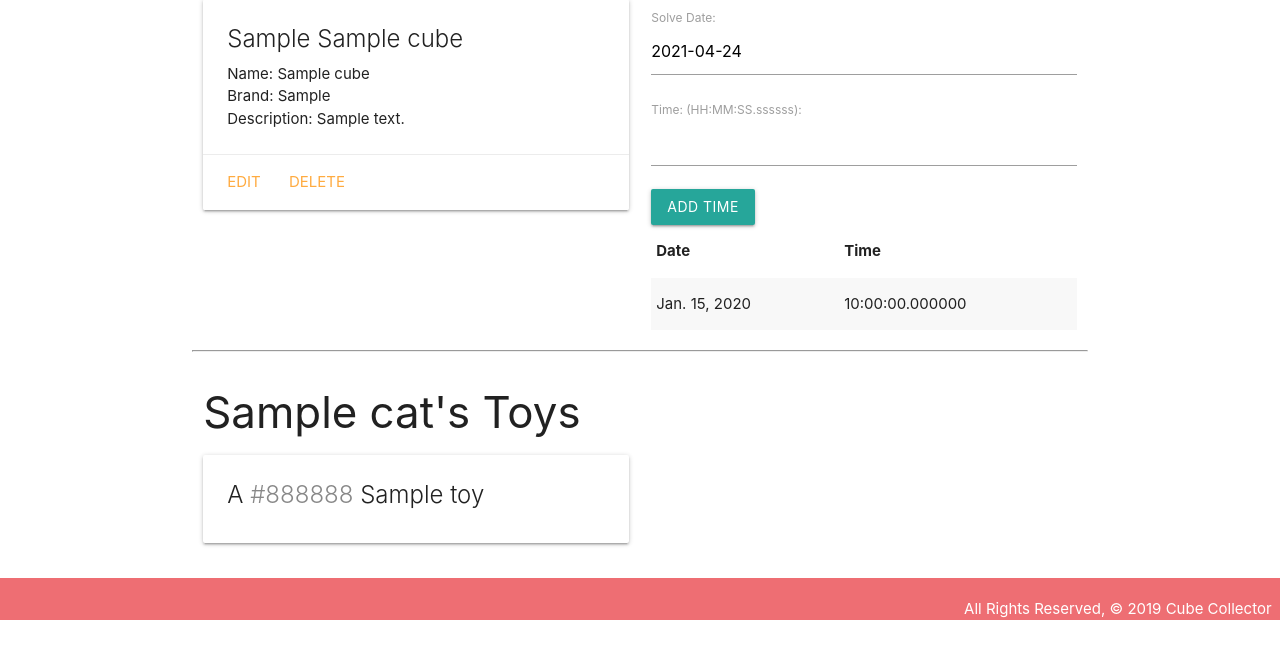
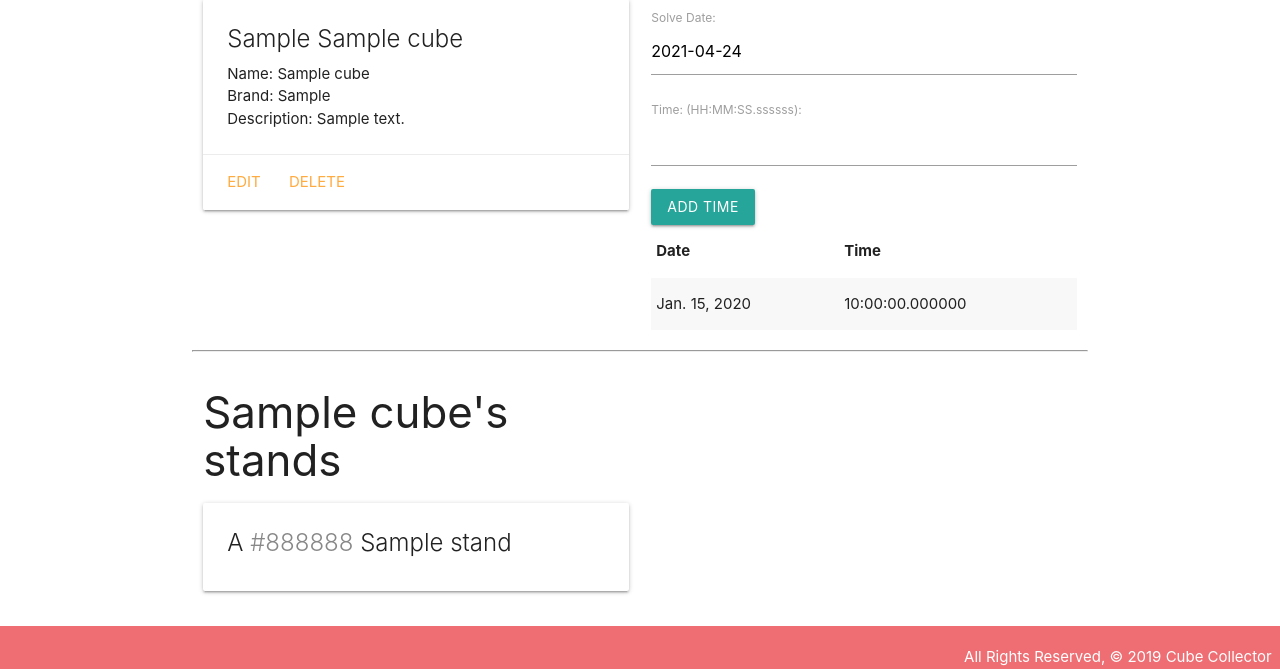
Before and after one commit to TuckTuckC/CubeCollector, a Django app: template main_app/templates/cubes/detail.html in a window 1280 px wide. Shown: the part 209-878 px from the top of the page. Before the commit the page ends 829 px from the top, so only its background shows below. Run offline with Django 3.2, Linux system fonts and the light colour scheme; tables that the repository leaves empty hold one stand-in row (values such as "Sample post"); the template is opened without the code that fills it: values that come from a table or form of the project are taken from there, most other values are stand-ins (such as "Sample title", 1, 10 or a date in 2020).

```diff
--- a/main_app/templates/cubes/detail.html
+++ b/main_app/templates/cubes/detail.html
@@ -43,21 +43,21 @@
 <hr>
 <div class="row">
  <div class="col s6">
-  <h3>{{ cat.name }}'s Toys</h3>
-  {% if cat.toys.count %}
-  {% for toy in cat.toys.all %}
+  <h3>{{ cube.name }}'s stands</h3>
+  {% if cube.stands.count %}
+  {% for stand in cube.stands.all %}
     <div class="card">
       <div class="card-content">
         <span class="card-title">
-          A <span style="color: {{ toy.color }}">{{ toy.color }}</span> {{ toy.name }}
+          A <span style="color: {{ stand.color }}">{{ stand.color }}</span> {{ stand.name }}
         </span>
       </div>
     </div>
     {% endfor %}
     {% else %}
-    <h5>No Toys :(</h5>{% endif %}
+    <h5>No stands :(</h5>{% endif %}
   </div>
-  <!-- Available toys will come after this line -->
+  <!-- Available stands will come after this line -->
 </div>
 
 <script>
```
